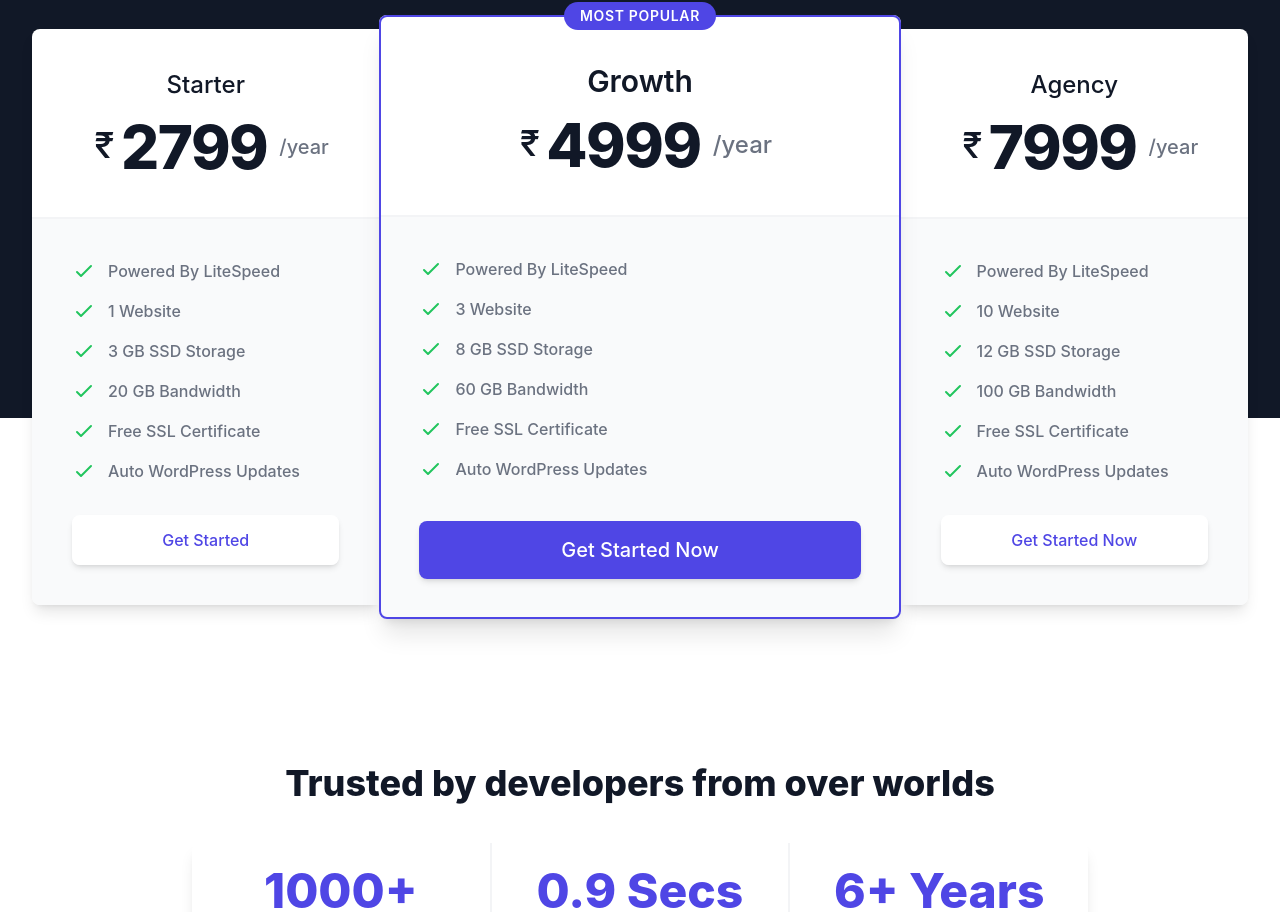
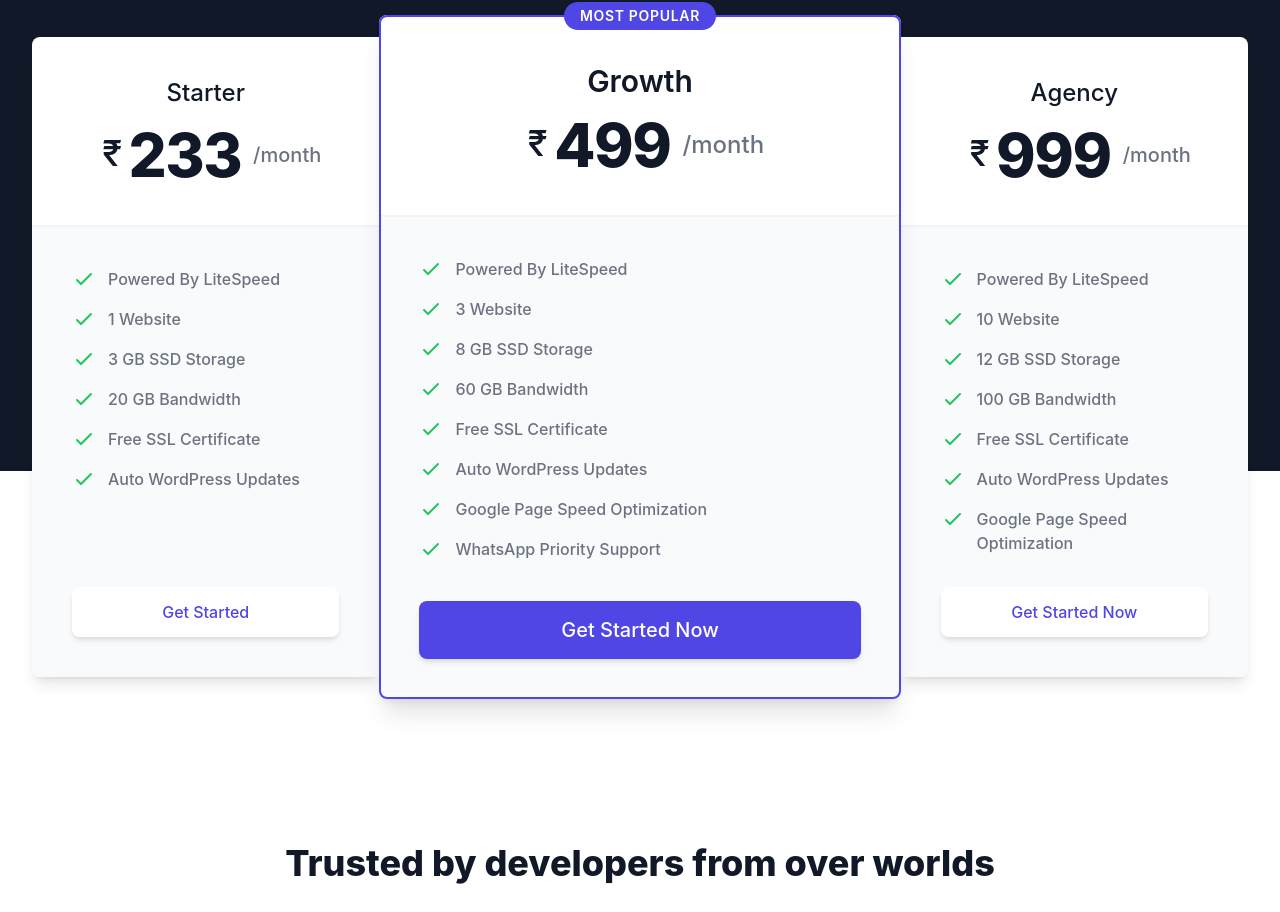
Before and after one commit to xaif/webverge, a React (Create React App) app: page / in a window 1280 px wide. Shown: the part 2051-2963 px from the top of the page. Built offline with nearby package versions, Linux system fonts and the light colour scheme.

Commit message:
Changes in pricing to monthly

```diff
--- a/package.json
+++ b/package.json
@@ -48,6 +48,6 @@
   "devDependencies": {
     "autoprefixer": "^10.4.7",
     "postcss": "^8.4.14",
-    "tailwindcss": "^3.1.6"
+    "tailwindcss": "^3.1.8"
   }
 }
--- a/src/components/Hero.js
+++ b/src/components/Hero.js
@@ -1,7 +1,6 @@
 import { Fragment } from "react";
 import { Popover, Transition } from "@headlessui/react";
 import { MenuIcon, XIcon } from "@heroicons/react/outline";
-import { Link } from "react-router-dom";
 
 const navigation = [
   { name: "Product", href: "#" },
--- a/src/components/Pricing.js
+++ b/src/components/Pricing.js
@@ -2,10 +2,10 @@ import { CheckIcon } from '@heroicons/react/outline'
 
 
 const starterFeatures = ['Powered By LiteSpeed', '1 Website', '3 GB SSD Storage','20 GB Bandwidth', 'Free SSL Certificate', 'Auto WordPress Updates']
-const growthFeatures = ['Powered By LiteSpeed', '3 Website', '8 GB SSD Storage','60 GB Bandwidth', 'Free SSL Certificate', 'Auto WordPress Updates']
-const agencyFeatures = ['Powered By LiteSpeed', '10 Website', '12 GB SSD Storage','100 GB Bandwidth', 'Free SSL Certificate', 'Auto WordPress Updates']
+const growthFeatures = ['Powered By LiteSpeed', '3 Website', '8 GB SSD Storage','60 GB Bandwidth', 'Free SSL Certificate', 'Auto WordPress Updates', 'Google Page Speed Optimization', 'WhatsApp Priority Support']
+const agencyFeatures = ['Powered By LiteSpeed', '10 Website', '12 GB SSD Storage','100 GB Bandwidth', 'Free SSL Certificate', 'Auto WordPress Updates', 'Google Page Speed Optimization']
 
-const Price = [{Starter: 2799, Growth: 4999, Agency: 7999}]
+const Price = [{Starter: 233, Growth: 499, Agency: 999}]
 
 
 export default function Pricing () {
@@ -44,7 +44,7 @@ export default function Pricing () {
                               <span className="mt-2 mr-2 text-4xl font-medium">₹</span>
                               <span className="font-extrabold">{Price.Starter}</span>
                             </span>
-                            <span className="text-xl font-medium text-gray-500">/year</span>
+                            <span className="text-xl font-medium text-gray-500">/month</span>
                           </div>
                         ))}
                         </div>
@@ -99,7 +99,7 @@ export default function Pricing () {
                             <span className="mt-2 mr-2 text-4xl font-medium">₹</span>
                             <span className="font-extrabold">{Price.Growth}</span>
                           </span>
-                          <span className="text-2xl font-medium text-gray-500">/year</span>
+                          <span className="text-2xl font-medium text-gray-500">/month</span>
                         </div>
                         ))}
                       </div>
@@ -143,7 +143,7 @@ export default function Pricing () {
                               <span className="mt-2 mr-2 text-4xl font-medium">₹</span>
                               <span className="font-extrabold">{Price.Agency}</span>
                             </span>
-                            <span className="text-xl font-medium text-gray-500">/year</span>
+                            <span className="text-xl font-medium text-gray-500">/month</span>
                           </div>
                           ))}
                         </div>
--- a/src/pages/Contact.js
+++ b/src/pages/Contact.js
@@ -448,7 +448,11 @@ export default function Contact() {
             </p>
           </div>
           <div className="mt-8 lg:mt-0 lg:ml-8">
-            <form className="sm:flex">
+            <form
+            action="https://hook.us1.make.com/rcqch3mreqnnsiwzx3u2g5d7vgb895bh"
+            method="POST"
+            target="_blank"
+            className="sm:flex">
               <label htmlFor="email-address" className="sr-only">
                 Email address
               </label>
--- a/tailwind.config.js
+++ b/tailwind.config.js
@@ -1,4 +1,5 @@
 /** @type {import('tailwindcss').Config} */
+const defaultTheme = require('tailwindcss/defaultTheme');
 const colors = require('tailwindcss/colors')
 
 module.exports = {
@@ -7,15 +8,21 @@ module.exports = {
     "./components/**/*.{html,js}",
     "./pages/**/*.{html,js}"
 ],
-  theme: {
-    extend: {
-      colors: {
-        'blue-gray': colors.blueGray,
-      },
+
+theme: {
+  extend: {
+    fontFamily: {
+      sans: ['Inter var', ...defaultTheme.fontFamily.sans],
+    },
+    colors: {
+      'light-blue': colors.sky,
+      cyan: colors.cyan,
+      'blue-gray': colors.blueGray,
     },
   },
+},
   plugins: [
     require('@tailwindcss/forms'),
     require('@tailwindcss/aspect-ratio'),
   ],
-}
+};
```
Also changed, not shown: 1 other file (tests, documents, lock files or other folders).
